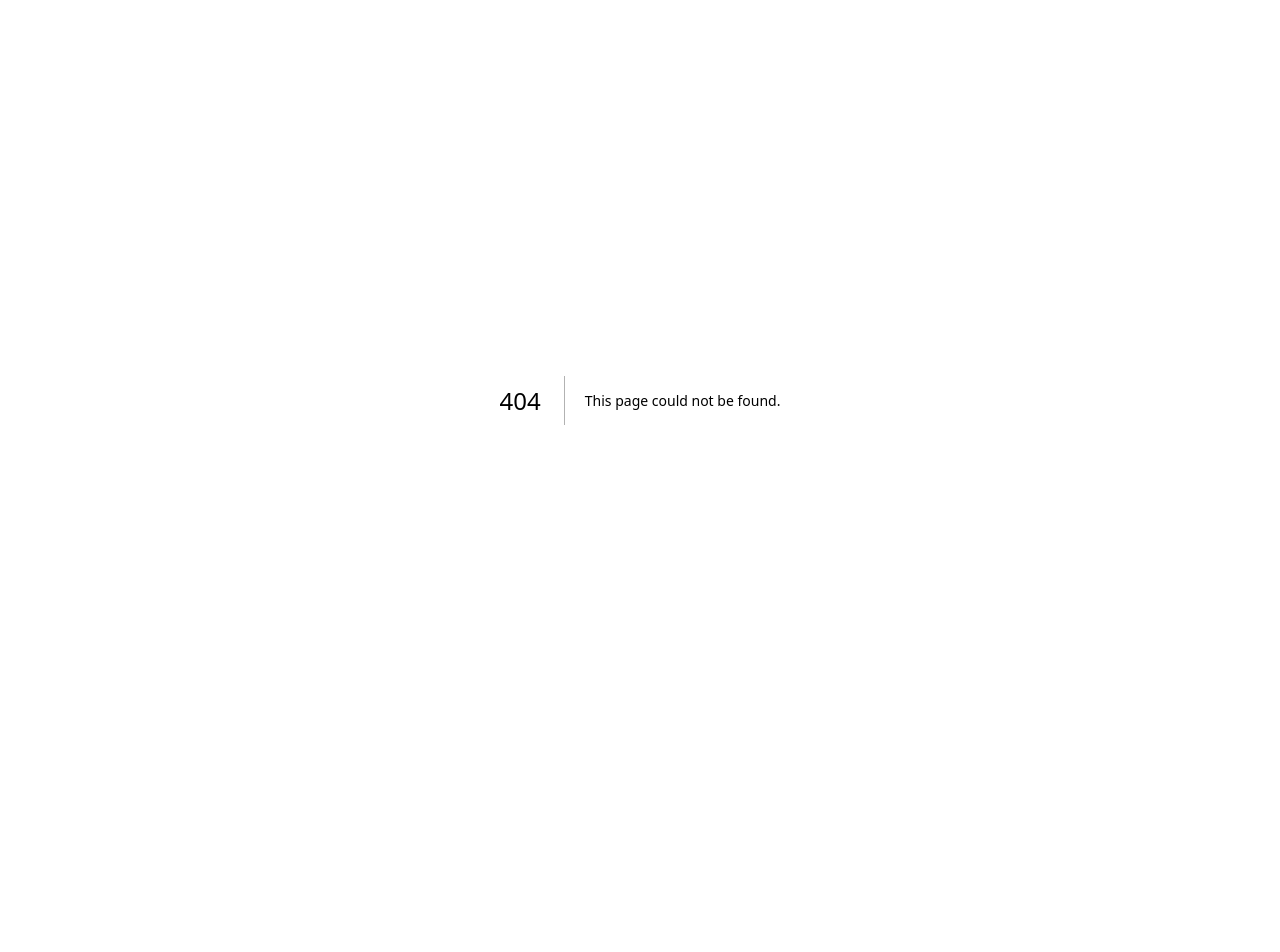
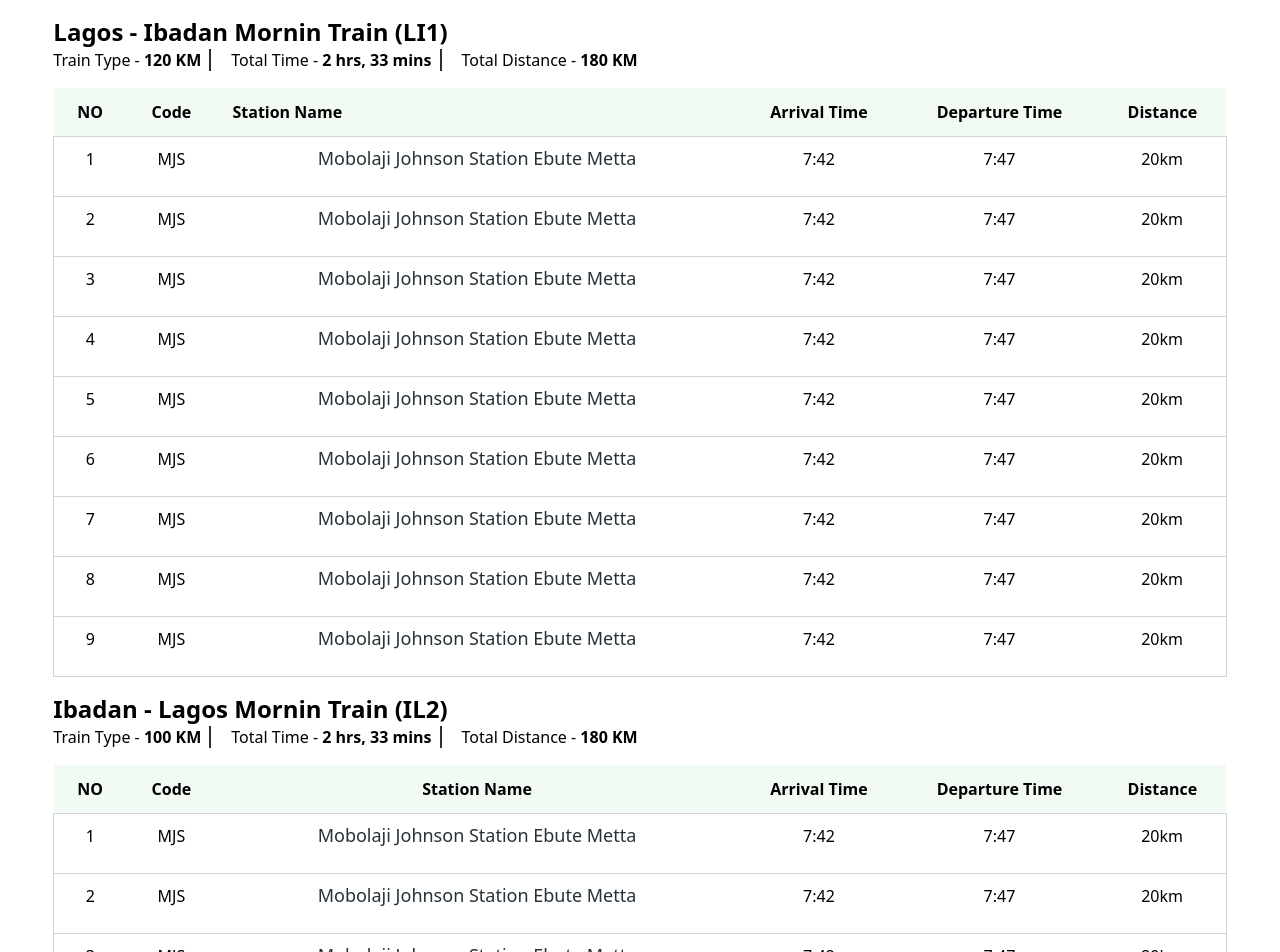
Before and after one commit to gharneeyart/NRC, a Next.js app: page /timetables in a window 1280 px wide. Before the commit this address had no page. Shown: the top 952 px of the page. Before the commit the page ends 800 px from the top, so only its background shows below. Built offline with nearby package versions, Linux system fonts and the light colour scheme.

Commit message:
first commit

```diff
--- a/src/app/login/page.js
+++ b/src/app/login/page.js
@@ -22,7 +22,7 @@ const [showPassword, setShowPassword]= useState(false);
     setShowPassword(!showPassword)
   }
     return(
-        <div className="grid lg:grid-cols-2 container  lg:p-0 px-3 backg mx-auto lg:my-16">
+        <div className="grid lg:grid-cols-2 container  lg:p-0 px-3 backg mx-auto ">
 
 
      <div className="bg-white space-y-6   lg:mt-16 pt-8 lg:px-10   md:mx-12  ">
@@ -75,9 +75,9 @@ const [showPassword, setShowPassword]= useState(false);
             </div>
 
 
-            <div className="lg:w-[460px]  relative hidden lg:block">
+            <div className=" relative hidden lg:block">
                <div className="hidden lg:block">
-               <Image src={Train} alt='Old train in Thailand' className='w-full h-full object-cover'/>
+               <Image src={Train} alt='Old train in Thailand' width={500} className=' h-[60%] object-cover'/>
                </div>
                 <span className="absolute top-4 left-6">
                   <Image src={Logo} alt='' />
--- a/src/app/table/page.js
+++ b/src/app/timetables/page.js
@@ -7,7 +7,7 @@ import Ibadan2 from "@/components/table/ibadan2";
 
 export default function Table(){
     return(
-       <div>
+       <div className="w-11/12 container mx-auto">
         <Lagos/>
         <Ibadan/>
         <Ibadan2/>
--- a/src/components/table/ibadan.js
+++ b/src/components/table/ibadan.js
@@ -13,12 +13,12 @@ export default function Ibadan(){
     </div>
       </div>
 
-        <table className=" px-6 lg:px-0">
+        <table className=" px-6 lg:px-0 w-full">
             <thead className="bg-[#F2FAF4] ">
                 <tr>
                     <th className=" py-3 px-4 font-semibold">NO</th>
                     <th className=" py-3 px-4 font-semibold">Code</th>
-                    <th className=" py-3 px-10 font-semibold text-left">Station Name</th>
+                    <th className=" py-3 text-center font-semibold ">Station Name</th>
                     <th className=" py-3 px-4 font-semibold">Arrival Time</th>
                     <th className=" py-3 px-4 font-semibold">Departure Time</th>
                     <th className=" py-3 px-4 font-semibold">Distance</th>
--- a/src/components/table/ibadan2.js
+++ b/src/components/table/ibadan2.js
@@ -13,7 +13,7 @@ export default function HomePage() {
         </div>
           </div>
 
-            <table className=" px-6 lg:px-0">
+            <table className=" px-6 lg:px-0 w-full">
                 <thead className="bg-[#F2FAF4] ">
                     <tr>
                         <th className=" py-3 px-4 font-semibold">NO</th>
@@ -26,13 +26,13 @@ export default function HomePage() {
                 </thead>
                 <tbody>
                     {Morning.map((morning, index) => (
-                        <tr key={morning.id} className="border border-gray-300 text-center ">
+                        <tr key={morning?.id} className="border border-gray-300 text-center ">
                             <td className="pb-6 pt-2">{index + 1}</td>
                             <td className="pb-6 pt-2">{morning?.code}</td>
                             <td className="pb-6 pt-2 text-[#263238] font-medium lg:px-12 text-[13px] lg:text-[18px] ">{morning?.name}</td>
                             <td className="pb-6 pt-2">{morning?.arrivalTime}</td>
                             <td className="pb-6 pt-2">{morning?.departureTime}</td>
-                            <td className="pb-6 pt-2">{morning?.distance || "N/A"}</td>
+                            <td className="pb-6 pt-2">{morning?.distance}</td>
                         </tr>
                     ))}
                 </tbody>
--- a/src/components/table/lagos.js
+++ b/src/components/table/lagos.js
@@ -3,7 +3,7 @@ import { trainSchedule } from "@/db"
 
 export default function Lagos(){
     return(
-        <div className="">
+        <div className="w-full">
 
       <div className="py-4   ">
       <h1 className="text-2xl font-semibold ">Lagos - Ibadan Mornin Train (LI1)</h1>
@@ -14,12 +14,12 @@ export default function Lagos(){
     </div>
       </div>
 
-        <table className=" px-6 lg:px-0">
+        <table className=" px-6 lg:px-0 w-full">
             <thead className="bg-[#F2FAF4] ">
                 <tr>
                     <th className=" py-3 px-4 font-semibold">NO</th>
                     <th className=" py-3 px-4 font-semibold">Code</th>
-                    <th className=" py-3 px-10 font-semibold text-left">Station Name</th>
+                    <th className=" py-3 px-4 font-semibold text-left">Station Name</th>
                     <th className=" py-3 px-4 font-semibold">Arrival Time</th>
                     <th className=" py-3 px-4 font-semibold">Departure Time</th>
                     <th className=" py-3 px-4 font-semibold">Distance</th>
@@ -33,7 +33,7 @@ export default function Lagos(){
                         <td className="pb-6 pt-2 text-[#263238] font-medium lg:px-12 text-[13px] lg:text-[18px] ">{schedule?.name}</td>
                         <td className="pb-6 pt-2">{schedule?.arrivalTime}</td>
                         <td className="pb-6 pt-2">{schedule?.departureTime}</td>
-                        <td className="pb-6 pt-2">{schedule?.distance || "N/A"}</td>
+                        <td className="pb-6 pt-2">{schedule?.distance}</td>
                     </tr>
                 ))}
             </tbody>
```
